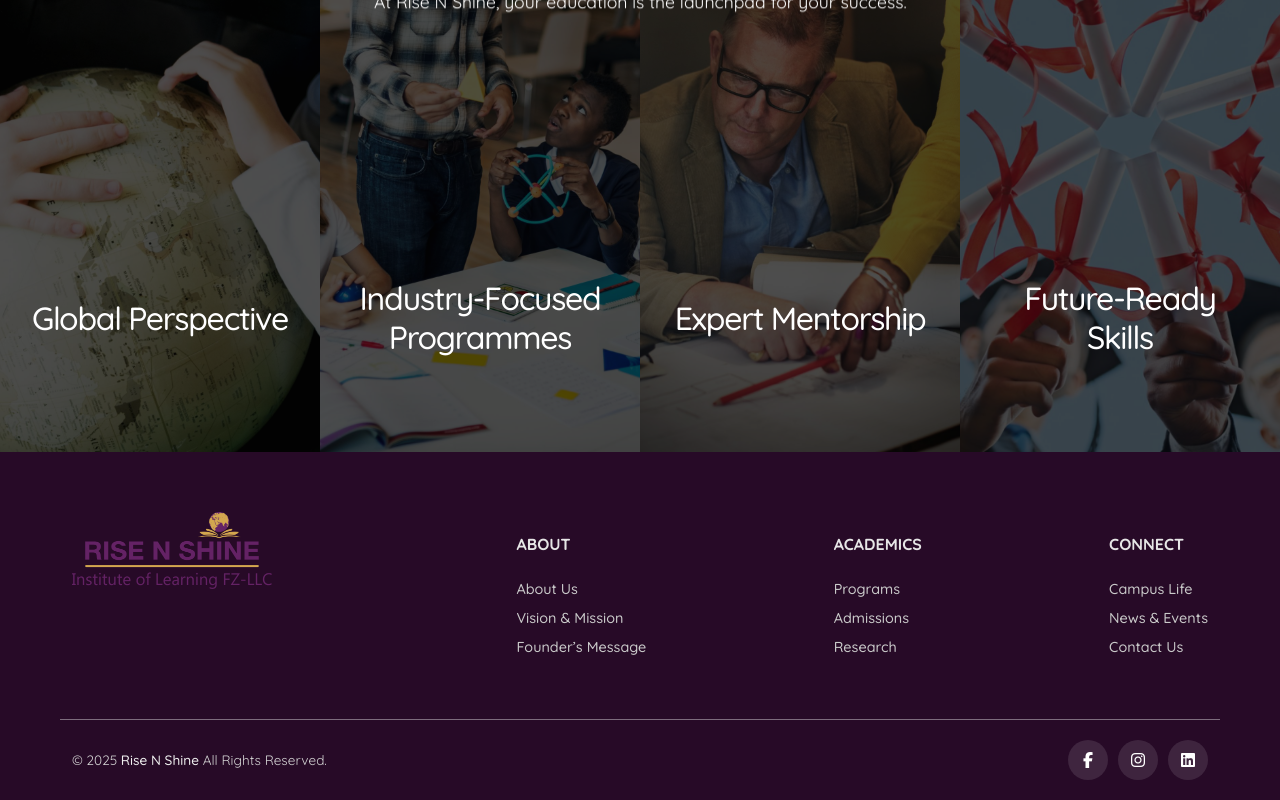
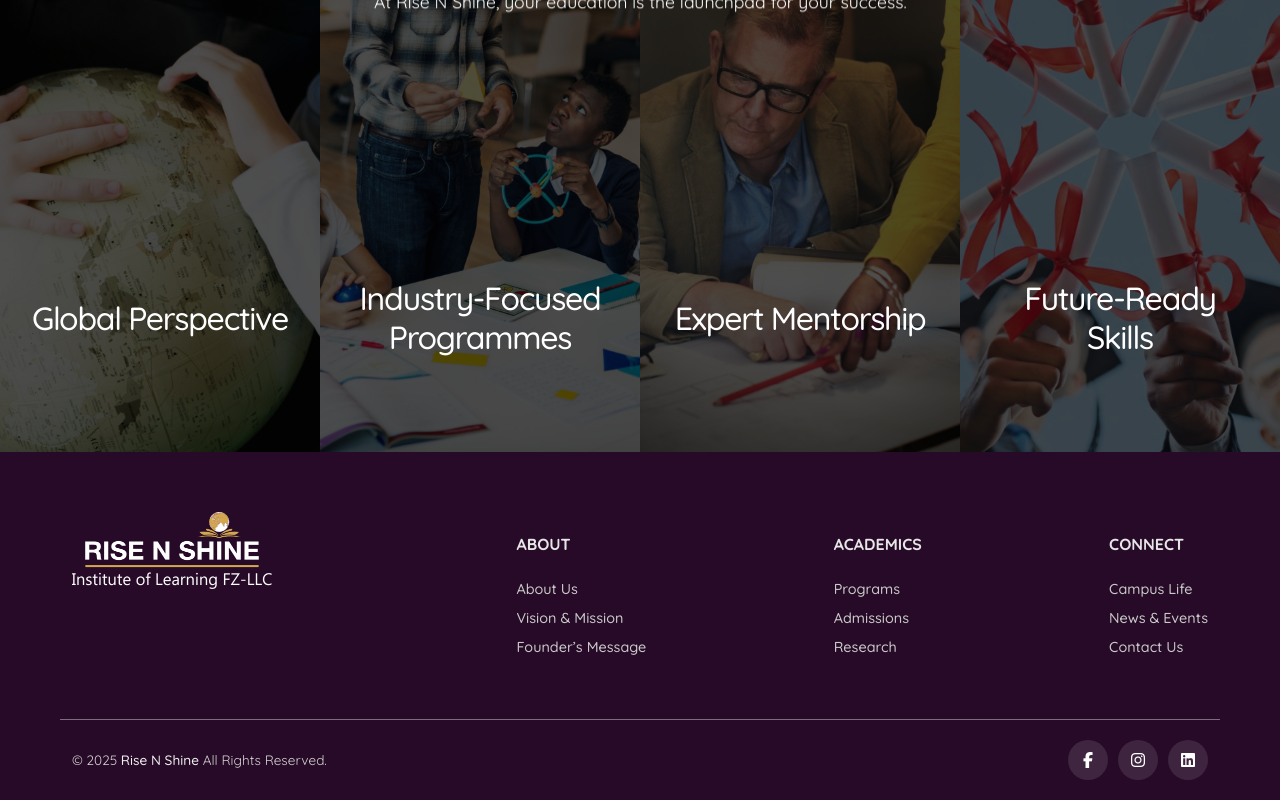
Before and after one commit to thecoderashok/rise-n-shine, a React (Vite) app: page / in a window 1280 px wide. Shown: the part 3353-4153 px from the top of the page. Built offline with nearby package versions, Linux system fonts and the light colour scheme.

Commit message:
footer updated

```diff
--- a/src/components/Footer/Footer.jsx
+++ b/src/components/Footer/Footer.jsx
@@ -38,7 +38,7 @@ function Footer() {
                                 <div className="footer-logo">
                                     <TransitionLink to={"/"} aria-label="Go to Home Page">
                                         <Image
-                                            src={`/images/logo/logo.png`}
+                                            src={`/images/logo/logo-white.png`}
                                             alt="Footer Logo"
                                             width={60}
                                             height={60}
```
Also changed, not shown: public/images/logo/logo-white.png (added).
